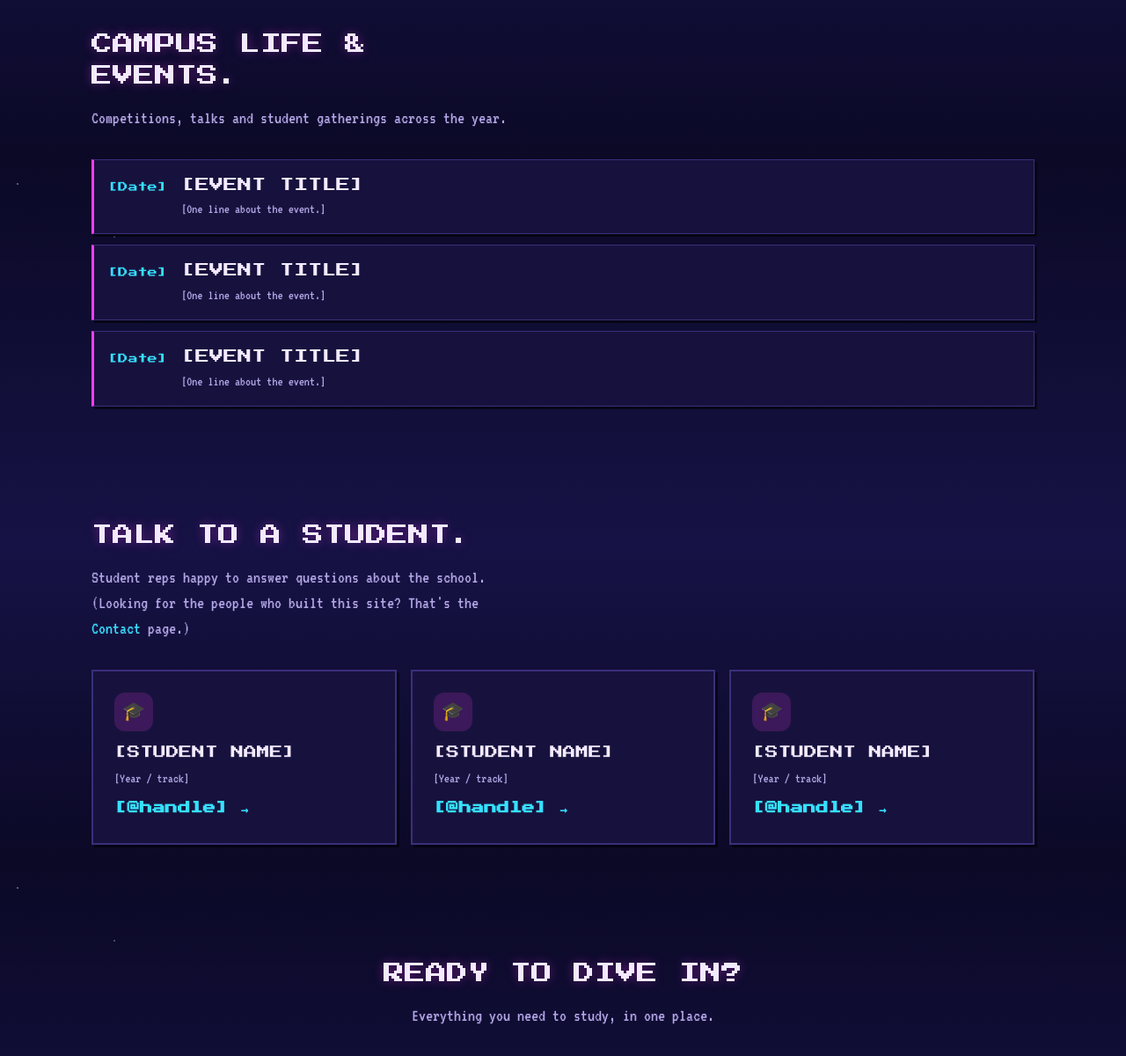
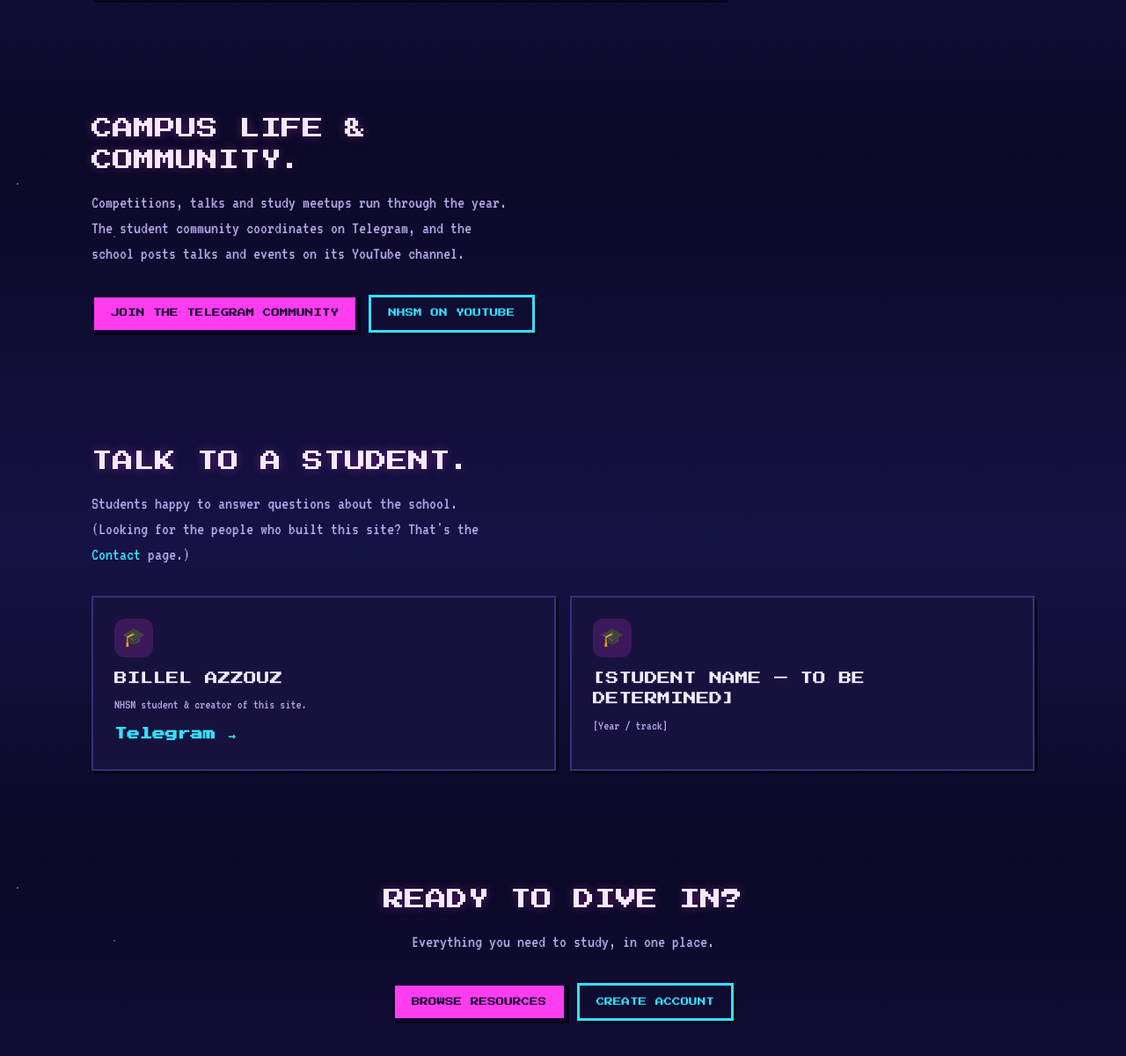
Before and after one commit to Azzouz-billel/nhsm-website, a Django app: page /about/ in a window 1280 px wide. Shown: the part 2221-3421 px from the top of the page at 88% size. Run offline with Django 5.2, Linux system fonts and the light colour scheme.

Commit message:
content(about): fill in real NHSM info, faculty, video, community
Replace the About-page placeholders with real content: NHSM founded 2021
at Sidi Abdellah, Algiers; professors Mohamed Amine Zemirni (complex
analysis) and Toufik Zaimi (number theory) linked to their Scholar
profiles; the school intro video embedded; and a Community block with the
Telegram group and the school's YouTube channel (replacing the fake
events list — and its now-unused CSS). One placeholder stays on purpose:
the second student rep, still to be determined.

Co-Authored-By: Claude Opus 4.8 <noreply@anthropic.com>

```diff
--- a/static/css/main.css
+++ b/static/css/main.css
@@ -746,26 +746,6 @@ img { max-width: 100%; display: block; }
   height: 100%;
   border: 0;
 }
-
-.event-list { display: flex; flex-direction: column; gap: var(--space-3); }
-.event-item {
-  display: flex;
-  gap: var(--space-4);
-  align-items: baseline;
-  background: var(--surface);
-  border: 1px solid var(--border);
-  border-left: 3px solid var(--brand);
-  padding: var(--space-4);
-  box-shadow: var(--shadow-sm);
-}
-.event-item .when {
-  font-family: var(--font-display);
-  font-size: 0.7rem;
-  color: var(--accent);
-  white-space: nowrap;
-}
-.event-item h3 { margin: 0 0 var(--space-1); font-size: 1rem; }
-.event-item p { margin: 0; color: var(--text-muted); font-size: 0.95rem; }
 
 /* ------------------------------------------------------------------ messages */
 .messages { margin-bottom: var(--space-5); }
--- a/templates/about.html
+++ b/templates/about.html
@@ -1,7 +1,6 @@
 {% extends "base.html" %}
-{# TODO(owner): replace every [bracketed] placeholder below with real content —
-   founding year, professor names, event titles/dates, student reps, and the
-   podcast video embed URL. Nothing here is real data yet. #}
+{# TODO(owner): one placeholder remains — the second student rep
+   ("[to be determined]"). Fill in their name, year/track and a contact link. #}
 
 {% block title %}About the School — NHSM Hub{% endblock %}
 {% block description %}An introduction to the National Higher School of Mathematics (NHSM), Algiers — its fields, faculty, campus life and student community.{% endblock %}
@@ -12,14 +11,15 @@
     <div class="section-head">
       <p class="eyebrow">About the school</p>
       <h2>The National Higher School of Mathematics.</h2>
-      <p class="muted">NHSM is a grande école in Algiers dedicated to pure and applied
-        mathematics. Students spend their first years on a shared mathematical core,
-        then specialise in an advanced track. This page is a quick introduction for
-        newcomers — the fields, the people, and life on campus.</p>
+      <p class="muted">NHSM (École Nationale Supérieure de Mathématiques) was created by
+        presidential decree in 2021 at the Sidi Abdellah technology hub in Algiers — the
+        first school in Algeria to award engineering degrees in mathematics. Students
+        complete a preparatory cycle on a shared mathematical core, then specialise in an
+        advanced track. This page is a quick introduction for newcomers.</p>
       <div class="about-facts">
-        <span class="badge">📅 Founded [year]</span>
-        <span class="badge">📍 Algiers, Algeria</span>
-        <span class="badge">🎓 Grande école · mathematics</span>
+        <span class="badge">📅 Founded 2021</span>
+        <span class="badge">📍 Sidi Abdellah, Algiers</span>
+        <span class="badge">🎓 Engineering in mathematics</span>
       </div>
     </div>
   </div>
@@ -56,23 +56,20 @@
   <div class="container">
     <div class="section-head">
       <h2>Professors you'll learn from.</h2>
-      <p class="muted">A few of the people who make the school what it is.</p>
+      <p class="muted">A few of the researchers behind the school's teaching.</p>
     </div>
     <div class="feature-grid">
       <article class="feature-card">
         <div class="icon" aria-hidden="true">👨‍🏫</div>
-        <h3>[Professor name]</h3>
-        <p>[Module or field they teach — a one-line note.]</p>
-      </article>
-      <article class="feature-card">
-        <div class="icon" aria-hidden="true">👩‍🏫</div>
-        <h3>[Professor name]</h3>
-        <p>[Module or field they teach — a one-line note.]</p>
+        <h3>Dr. Mohamed Amine Zemirni</h3>
+        <p>Complex analysis &amp; complex differential equations.</p>
+        <a class="card-link" href="https://scholar.google.com/citations?user=KAcO8-oAAAAJ&amp;hl=en" target="_blank" rel="noopener">Google Scholar →</a>
       </article>
       <article class="feature-card">
         <div class="icon" aria-hidden="true">👨‍🏫</div>
-        <h3>[Professor name]</h3>
-        <p>[Module or field they teach — a one-line note.]</p>
+        <h3>Dr. Toufik Zaimi</h3>
+        <p>Number theory — Pisot &amp; Salem numbers.</p>
+        <a class="card-link" href="https://scholar.google.com/citations?user=GYTGrJcAAAAJ&amp;hl=en" target="_blank" rel="noopener">Google Scholar →</a>
       </article>
     </div>
   </div>
@@ -85,43 +82,24 @@
       <p class="muted">A short podcast / video introducing the school and student life.</p>
     </div>
     <div class="video-embed">
-      {# Paste the YouTube embed here, e.g.
-         <iframe src="https://www.youtube.com/embed/VIDEO_ID" title="About NHSM"
-                 allow="accelerometer; autoplay; clipboard-write; encrypted-media; gyroscope; picture-in-picture"
-                 allowfullscreen loading="lazy"></iframe> #}
-      <p>🎬 Video coming soon — [paste your YouTube embed here].</p>
+      <iframe src="https://www.youtube.com/embed/dT1Z9rnli4A" title="About NHSM"
+              allow="accelerometer; autoplay; clipboard-write; encrypted-media; gyroscope; picture-in-picture"
+              allowfullscreen loading="lazy"></iframe>
     </div>
   </div>
 </section>
 
-<section class="section" id="events">
+<section class="section" id="community">
   <div class="container">
     <div class="section-head">
-      <h2>Campus life &amp; events.</h2>
-      <p class="muted">Competitions, talks and student gatherings across the year.</p>
+      <h2>Campus life &amp; community.</h2>
+      <p class="muted">Competitions, talks and study meetups run through the year. The
+        student community coordinates on Telegram, and the school posts talks and events
+        on its YouTube channel.</p>
     </div>
-    <div class="event-list">
-      <div class="event-item">
-        <span class="when">[Date]</span>
-        <div>
-          <h3>[Event title]</h3>
-          <p>[One line about the event.]</p>
-        </div>
-      </div>
-      <div class="event-item">
-        <span class="when">[Date]</span>
-        <div>
-          <h3>[Event title]</h3>
-          <p>[One line about the event.]</p>
-        </div>
-      </div>
-      <div class="event-item">
-        <span class="when">[Date]</span>
-        <div>
-          <h3>[Event title]</h3>
-          <p>[One line about the event.]</p>
-        </div>
-      </div>
+    <div class="hero-actions">
+      <a class="btn btn-primary" href="https://t.me/nhsmcommunity" target="_blank" rel="noopener">Join the Telegram community</a>
+      <a class="btn btn-ghost" href="https://www.youtube.com/@nhsmdz" target="_blank" rel="noopener">NHSM on YouTube</a>
     </div>
   </div>
 </section>
@@ -130,27 +108,20 @@
   <div class="container">
     <div class="section-head">
       <h2>Talk to a student.</h2>
-      <p class="muted">Student reps happy to answer questions about the school. (Looking
-        for the people who built this site? That's the <a href="{% url 'contact' %}">Contact</a> page.)</p>
+      <p class="muted">Students happy to answer questions about the school. (Looking for
+        the people who built this site? That's the <a href="{% url 'contact' %}">Contact</a> page.)</p>
     </div>
     <div class="feature-grid">
       <article class="feature-card">
         <div class="icon" aria-hidden="true">🎓</div>
-        <h3>[Student name]</h3>
-        <p>[Year / track]</p>
-        <a class="card-link" href="[https://... or mailto:...]">[@handle] →</a>
+        <h3>Billel Azzouz</h3>
+        <p>NHSM student &amp; creator of this site.</p>
+        <a class="card-link" href="https://t.me/billel_azz" target="_blank" rel="noopener">Telegram →</a>
       </article>
       <article class="feature-card">
         <div class="icon" aria-hidden="true">🎓</div>
-        <h3>[Student name]</h3>
+        <h3>[Student name — to be determined]</h3>
         <p>[Year / track]</p>
-        <a class="card-link" href="[https://... or mailto:...]">[@handle] →</a>
-      </article>
-      <article class="feature-card">
-        <div class="icon" aria-hidden="true">🎓</div>
-        <h3>[Student name]</h3>
-        <p>[Year / track]</p>
-        <a class="card-link" href="[https://... or mailto:...]">[@handle] →</a>
       </article>
     </div>
   </div>
```
